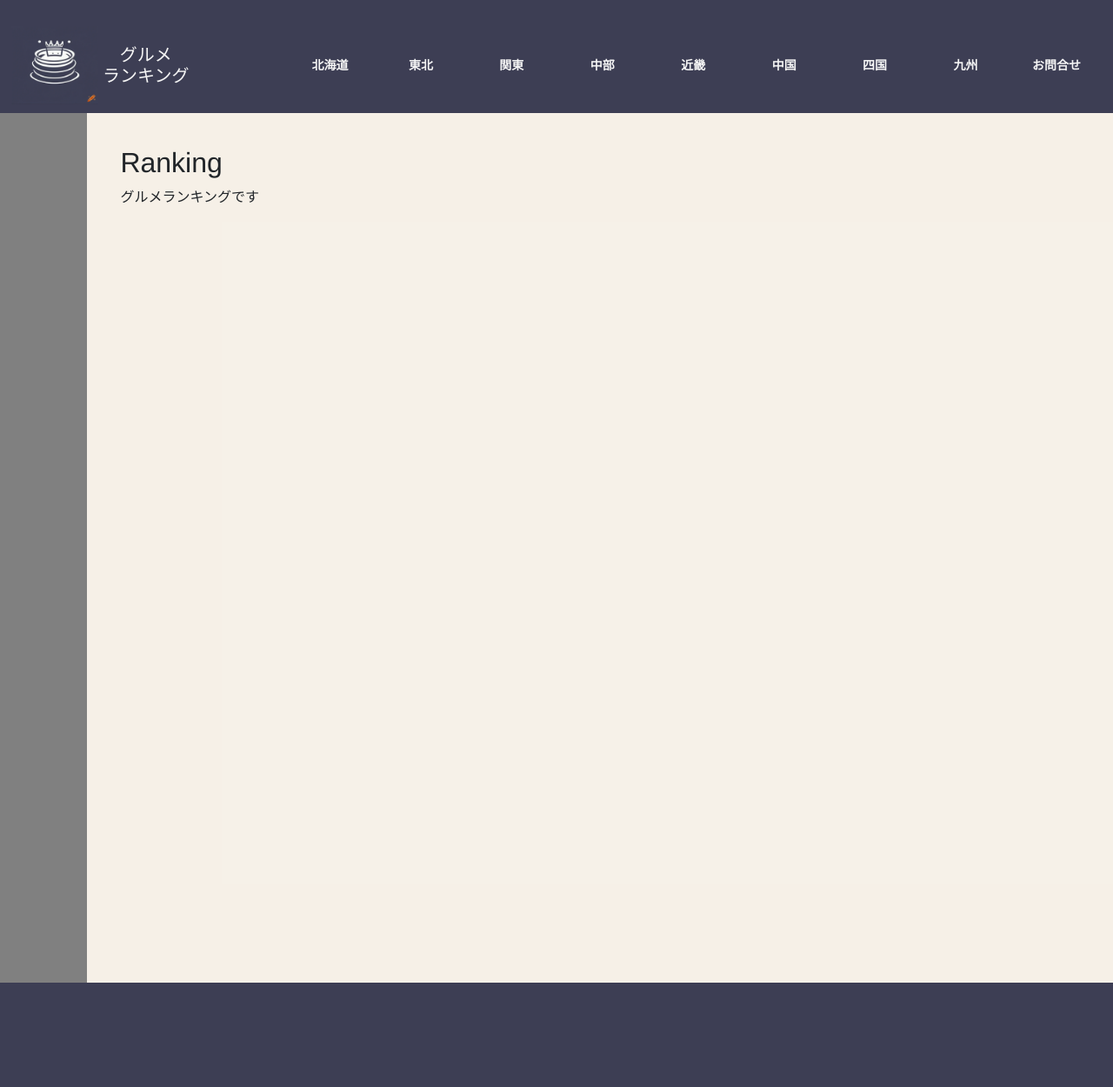
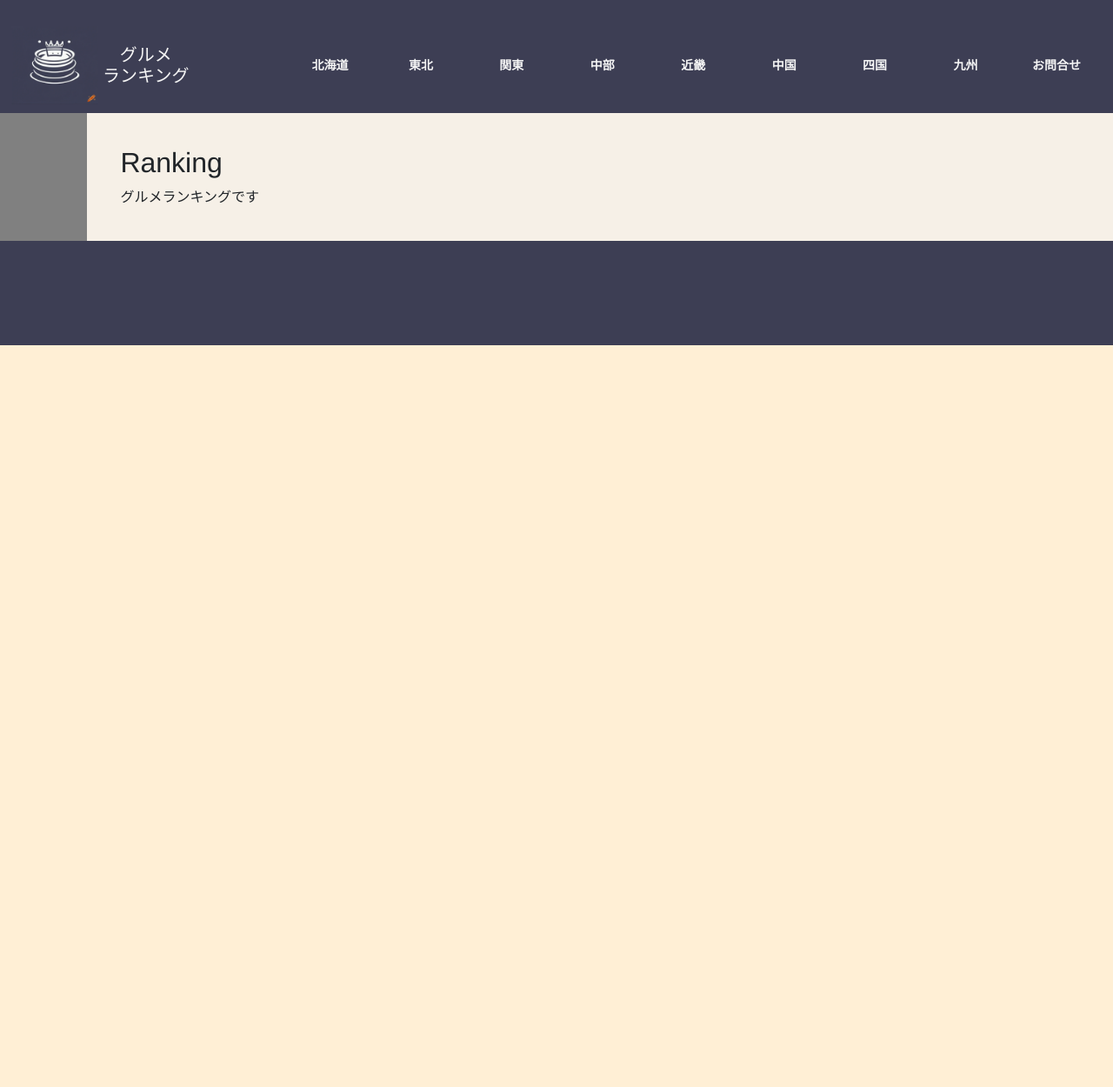
Before and after one commit to majishan-dev/foodRanking_web, a Django app: page /home/ in a window 1280 px wide. Shown: the whole page at 87% size. After the commit the page ends 397 px from the top, so only its background shows below. Run offline with Django 5.2, Linux system fonts and the light colour scheme.

Commit message:
サイドバーの高さ修正

```diff
--- a/ranking/static/styles/base.css
+++ b/ranking/static/styles/base.css
@@ -1,11 +1,12 @@
 div#main {
 	display: flex;
-	height: 1000px;
 	background-color: #f2f2f2a7;
+	overflow:hidden;
 }
 
 
 div#contest {
 	margin: 3% 3%;
+	position: relative;
 	z-index: 1;
 }
--- a/ranking/static/styles/header.css
+++ b/ranking/static/styles/header.css
@@ -5,7 +5,6 @@
 body {
   margin: 0;
   padding: 0;
-  z-index: -10;
   font-family: "Hiragino Kaku Gothic Pro", "ヒラギノ角ゴ Pro W3", メイリオ, Meiryo, "ＭＳ Ｐゴシック", "Helvetica Neue", Helvetica, Arial, sans-serif;
   background-color: papayawhip;
 }
--- a/ranking/static/styles/sidebar.css
+++ b/ranking/static/styles/sidebar.css
@@ -1,4 +1,8 @@
 div#sidebar {
 	width: 100px;
+    height: 2000px;
 	background-color: gray;
+    padding-bottom: 32768px;
+    margin-bottom: -32768px;
+    min-height: 100vh;
 }
```
